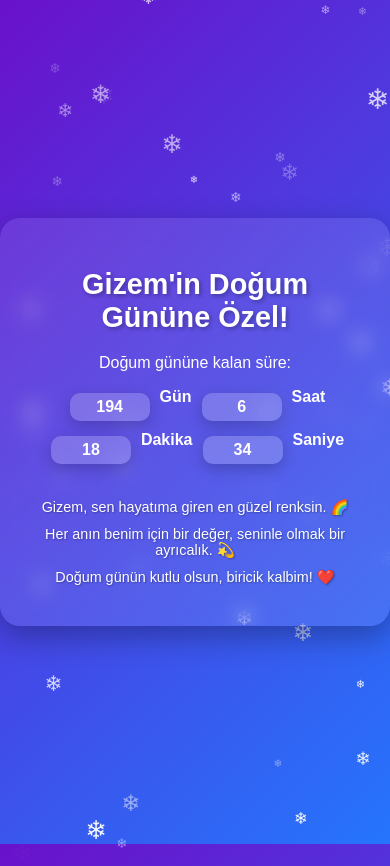
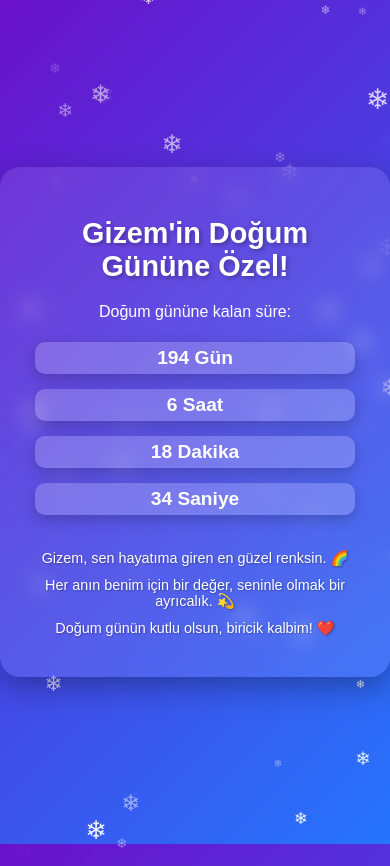
Before and after one commit to ardaege355/Eylulundogumgunu, a plain HTML site: page index.html in a window 390 px wide. Drawn offline with Linux system fonts and the light colour scheme.

Commit message:
Add files via upload

```diff
--- a/index.html
+++ b/index.html
@@ -12,10 +12,10 @@
         <div id="countdown">
             <p>Doğum gününe kalan süre:</p>
             <div class="timer">
-                <span id="days"></span> Gün
-                <span id="hours"></span> Saat
-                <span id="minutes"></span> Dakika
-                <span id="seconds"></span> Saniye
+                <div class="timer-item"><span id="days"></span> Gün</div>
+                <div class="timer-item"><span id="hours"></span> Saat</div>
+                <div class="timer-item"><span id="minutes"></span> Dakika</div>
+                <div class="timer-item"><span id="seconds"></span> Saniye</div>
             </div>
         </div>
         <div class="compliments">
--- a/styles.css
+++ b/styles.css
@@ -36,6 +36,7 @@ h1 {
 
 .timer {
     display: flex;
+    flex-direction: row;
     justify-content: center;
     gap: 15px;
     font-size: 1.5rem;
@@ -43,7 +44,7 @@ h1 {
     flex-wrap: wrap;
 }
 
-.timer span {
+.timer-item {
     padding: 10px 20px;
     background: rgba(255, 255, 255, 0.2);
     border-radius: 10px;
@@ -67,12 +68,13 @@ h1 {
     }
 
     .timer {
-        font-size: 1.2rem;
+        flex-direction: column;
         gap: 10px;
     }
 
-    .timer span {
+    .timer-item {
         padding: 8px 15px;
+        font-size: 1.2rem;
     }
 
     .compliments p {
@@ -90,7 +92,7 @@ h1 {
         gap: 5px;
     }
 
-    .timer span {
+    .timer-item {
         padding: 5px 10px;
     }
 
```
